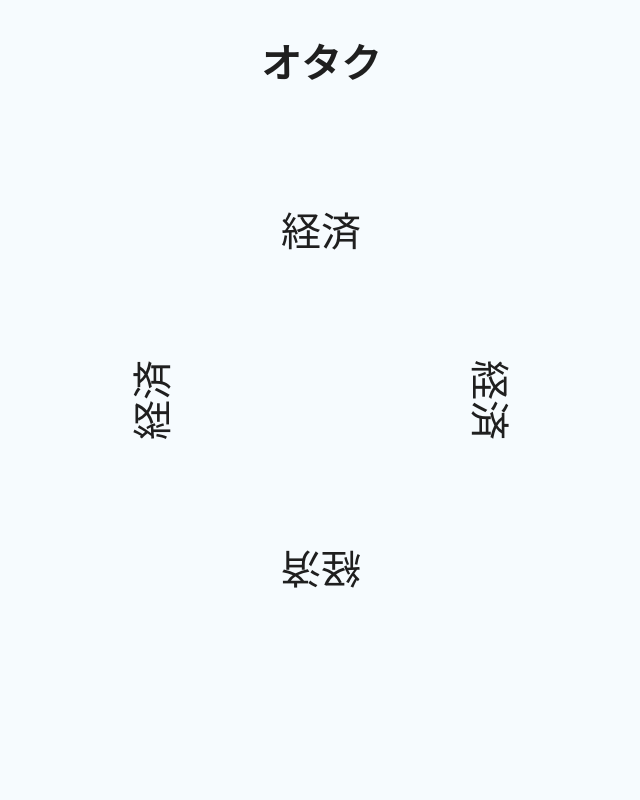
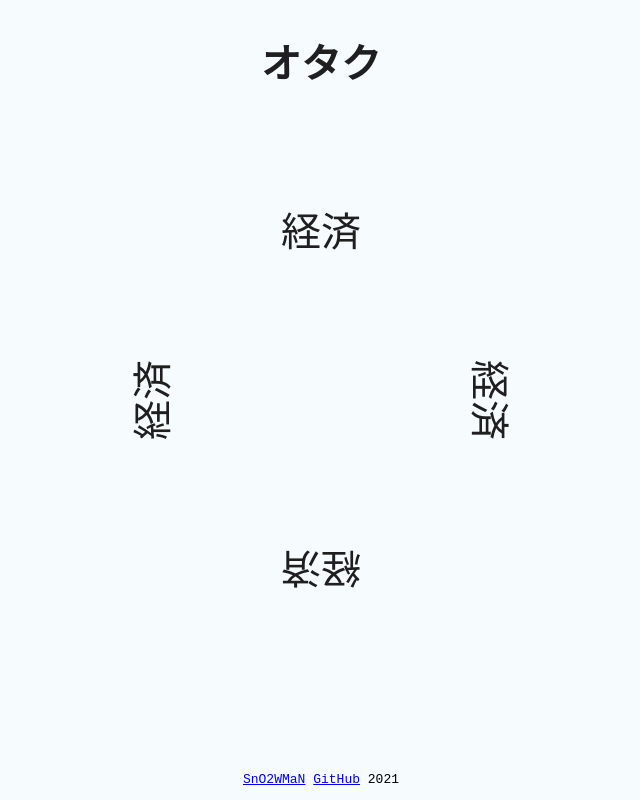
Before and after one commit to SnO2WMaN/otaku, a website built with Parcel: page src/index.html in a window 1280 px wide. Shown: the whole page, without its empty margins (319-959 px from the left). Built offline with nearby package versions, Linux system fonts and the light colour scheme.

Commit message:
copyright

```diff
--- a/src/index.html
+++ b/src/index.html
@@ -11,5 +11,10 @@
             <span>経済</span>
         </div>
         <script src="./index.js"></script>
+        <p id="copyright">
+            <a href="https://twitter.com/SnO2WMaN" target="_blank">SnO2WMaN</a>
+            <a href="https://github.com/SnO2WMaN/otaku" target="_blank">GitHub</a>
+            2021
+        </p>
     </body>
 </html>
--- a/src/index.scss
+++ b/src/index.scss
@@ -17,6 +17,7 @@ body {
   bottom: 0;
   left: 0;
   right: 0;
+  z-index: 1;
   width: calc(100vmin / 2);
   height: calc(100vmin / 2);
   & > span {
@@ -45,3 +46,12 @@ body {
     }
   }
 }
+
+#copyright {
+  font-family: monospace;
+  position: fixed;
+  bottom: 0;
+  right: 0;
+  left: 0;
+  text-align: center;
+}
```
